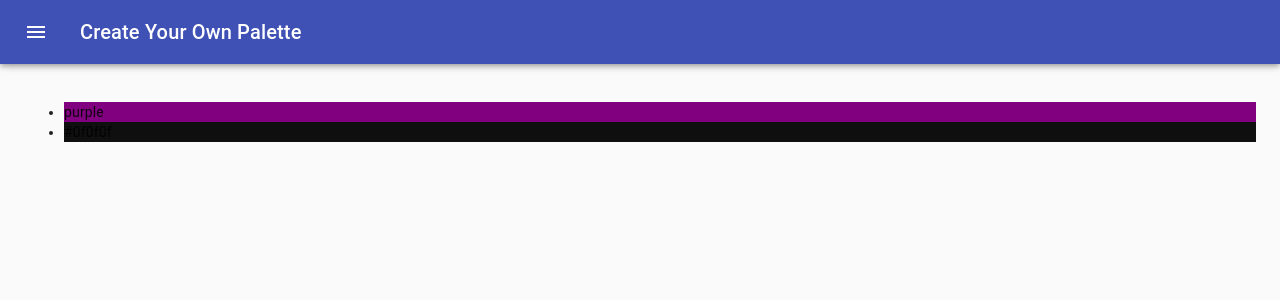
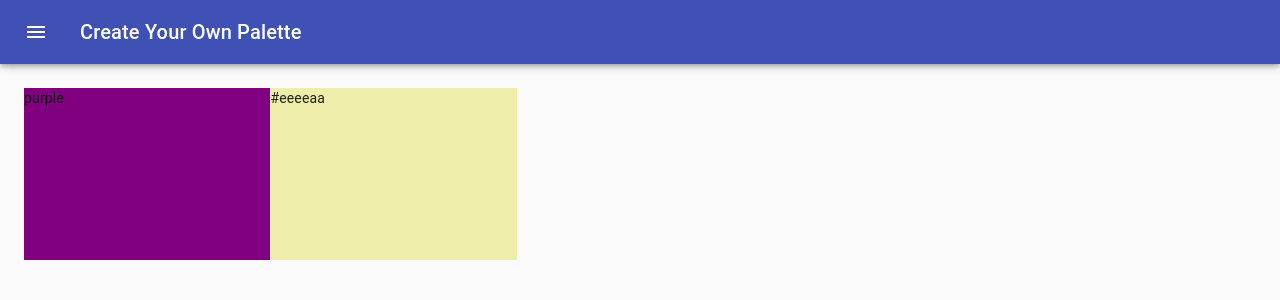
Before and after one commit to Wings30306/react-colors-1, a React (Create React App) app in the folder colors/: page /palette/new in a window 1280 px wide. Shown: the top 300 px of the page. Built offline with nearby package versions, Linux system fonts and the light colour scheme.

Commit message:
Add DraggableColorBox

```diff
--- /dev/null
+++ b/colors/src/DraggableColorBox.js
@@ -0,0 +1,28 @@
+import React from "react";
+import { withStyles } from "@material-ui/styles";
+
+const styles = {
+    root: {
+        width: "20%",
+        height: "25%",
+        margin: "0 auto",
+        marginBottom: "-4px",
+        display: "inline-block",
+        position: "relative",
+        cursor: "pointer",
+    }
+
+}
+
+function DraggableColorBox(props){
+    return (
+        <div
+            className={props.classes.root}
+            style={{ backgroundColor: props.color }}
+            >
+            {props.color}
+        </div>
+    )
+}
+
+export default withStyles(styles)(DraggableColorBox)
--- a/colors/src/NewPaletteForm.js
+++ b/colors/src/NewPaletteForm.js
@@ -12,6 +12,7 @@
 import ChevronLeftIcon from '@material-ui/icons/ChevronLeft';
 import { Button } from '@material-ui/core';
 import { ChromePicker } from 'react-color';
+import DraggableColorBox from './DraggableColorBox';
 
 const drawerWidth = 360;
 
@@ -62,6 +63,7 @@
       duration: theme.transitions.duration.leavingScreen,
     }),
     marginLeft: -drawerWidth,
+    height: "calc(100vh - 64px)"
   },
   contentShift: {
     transition: theme.transitions.create('margin', {
@@ -78,7 +80,7 @@
       this.state = {
         open: false,
         currentColor: "teal",
-        colors: ["purple", "#0f0f0f"]
+        colors: ["purple", "#eeeeaa"]
       };
       this.updateCurrentColor = this.updateCurrentColor.bind(this);
       this.createColor = this.createColor.bind(this)
@@ -161,11 +163,9 @@
           })}
         >
           <div className={classes.drawerHeader} />
-          <ul>
               {this.state.colors.map(color => (
-                  <li style={{backgroundColor: color}}>{color}</li>
+                  <DraggableColorBox color={color}/>
               ))}
-          </ul>
         </main>
       </div>
     );
```
